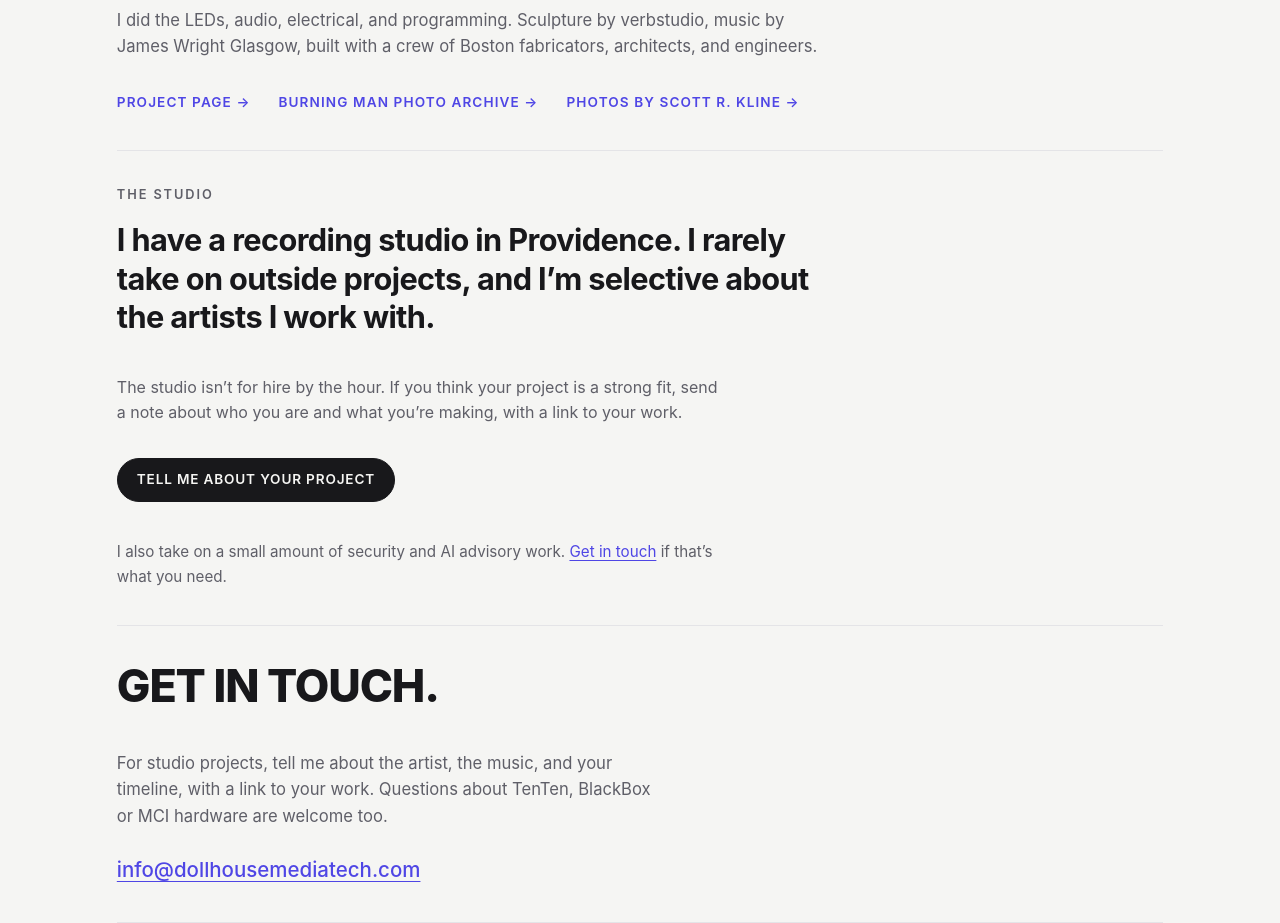
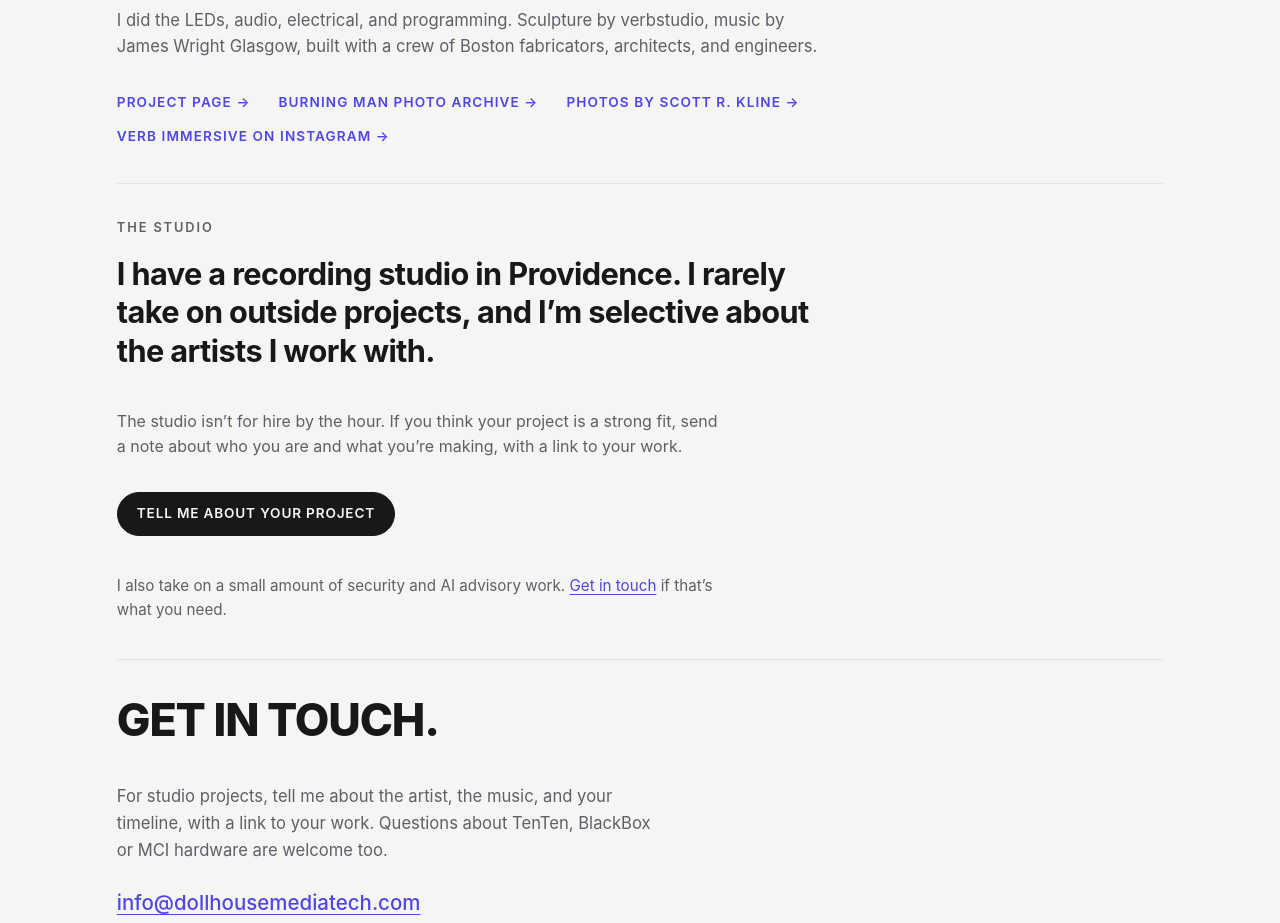
Before and after one commit to tibbon/dollhouse_media_technologies, a plain HTML site: page index.html in a window 1280 px wide. Shown: the part 2420-3343 px from the top of the page. Drawn offline with Linux system fonts and the light colour scheme.

Commit message:
Windchest: link VERB Immersive on Instagram
Co-Authored-By: Claude Opus 5.5 <noreply@anthropic.com>

```diff
--- a/index.html
+++ b/index.html
@@ -507,6 +507,7 @@
         <a href="https://strangefangs.com/windchest-2/" class="product-link">Project page</a>
         <a href="https://gallery.burningman.org/asset/a78828d5-39bf-4ae4-9e6d-77a2a01ec65c" class="product-link">Burning Man photo archive</a>
         <a href="https://www.scottrklinephoto.com/Road-Trips/Burning-Man-Scenes/1" class="product-link">Photos by Scott R. Kline</a>
+        <a href="https://www.instagram.com/verbimmersive/" class="product-link">VERB Immersive on Instagram</a>
       </div>
     </div>
   </section>
```
